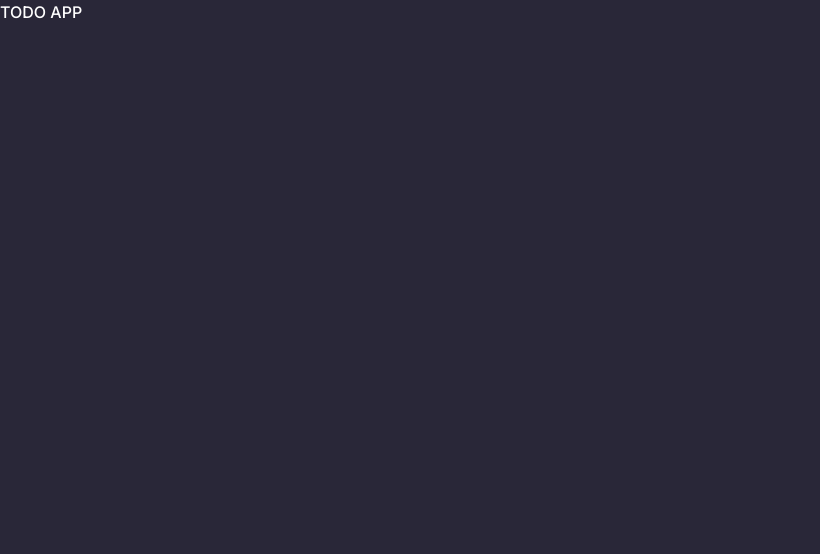
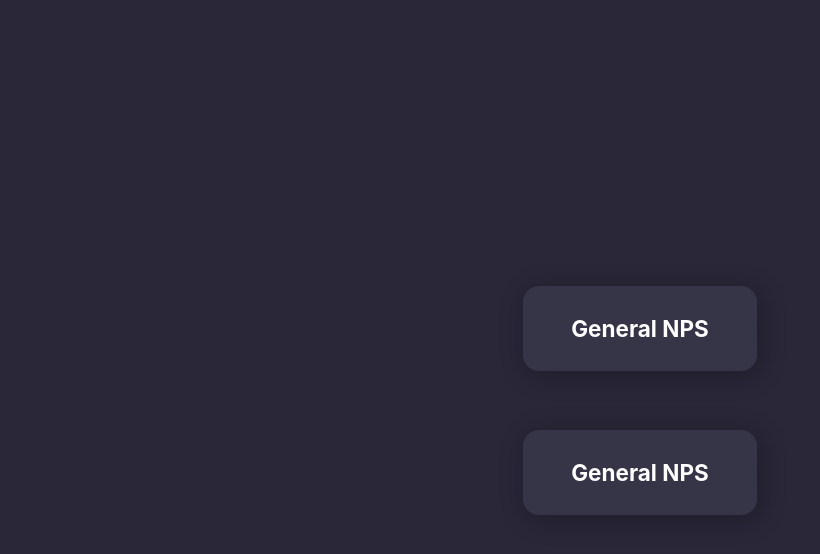
Before and after one commit to jairo-sousa/boracodar-8-dashboard, a React (Vite) app: page / in a window 1280 px wide. Shown: the top 554 px of the page, without its empty margins (0-820 px from the left). Built offline with nearby package versions, Linux system fonts and the light colour scheme.

Commit message:
style: style DashboardCar

```diff
--- a/src/App.tsx
+++ b/src/App.tsx
@@ -1,8 +1,25 @@
+import { Flex } from "@chakra-ui/react";
+
+import { DashboardCard } from "./components/DashboardCard";
+
 function App() {
 	return (
-		<div className="App">
-			<h1>TODO APP</h1>
-		</div>
+		<Flex
+			direction="column"
+			className="App"
+			justify="center"
+			align="center"
+			gap="5.9rem"
+			w="100%"
+			h="100%"
+		>
+			<Flex>
+				<DashboardCard />
+			</Flex>
+			<Flex>
+				<DashboardCard />
+			</Flex>
+		</Flex>
 	);
 }
 
--- /dev/null
+++ b/src/components/DashboardCard.tsx
@@ -0,0 +1,18 @@
+import { Flex, Heading } from "@chakra-ui/react";
+
+export function DashboardCard() {
+	return (
+		<Flex
+			direction="column"
+			bg="#363447"
+			p="2.9rem 4.8rem"
+			gap="3.2rem"
+			borderRadius="1.6rem"
+			w="fit-content"
+			h="fit-content"
+			shadow="3px 4px 26px rgba(0, 0, 0, 0.25)"
+		>
+			<Heading as="h2">General NPS</Heading>
+		</Flex>
+	);
+}
--- a/src/style/global.css
+++ b/src/style/global.css
@@ -15,7 +15,5 @@ body,
 }
 
 #root {
-	display: flex;
-	flex-direction: column;
 	background-color: #292738;
 }
```
